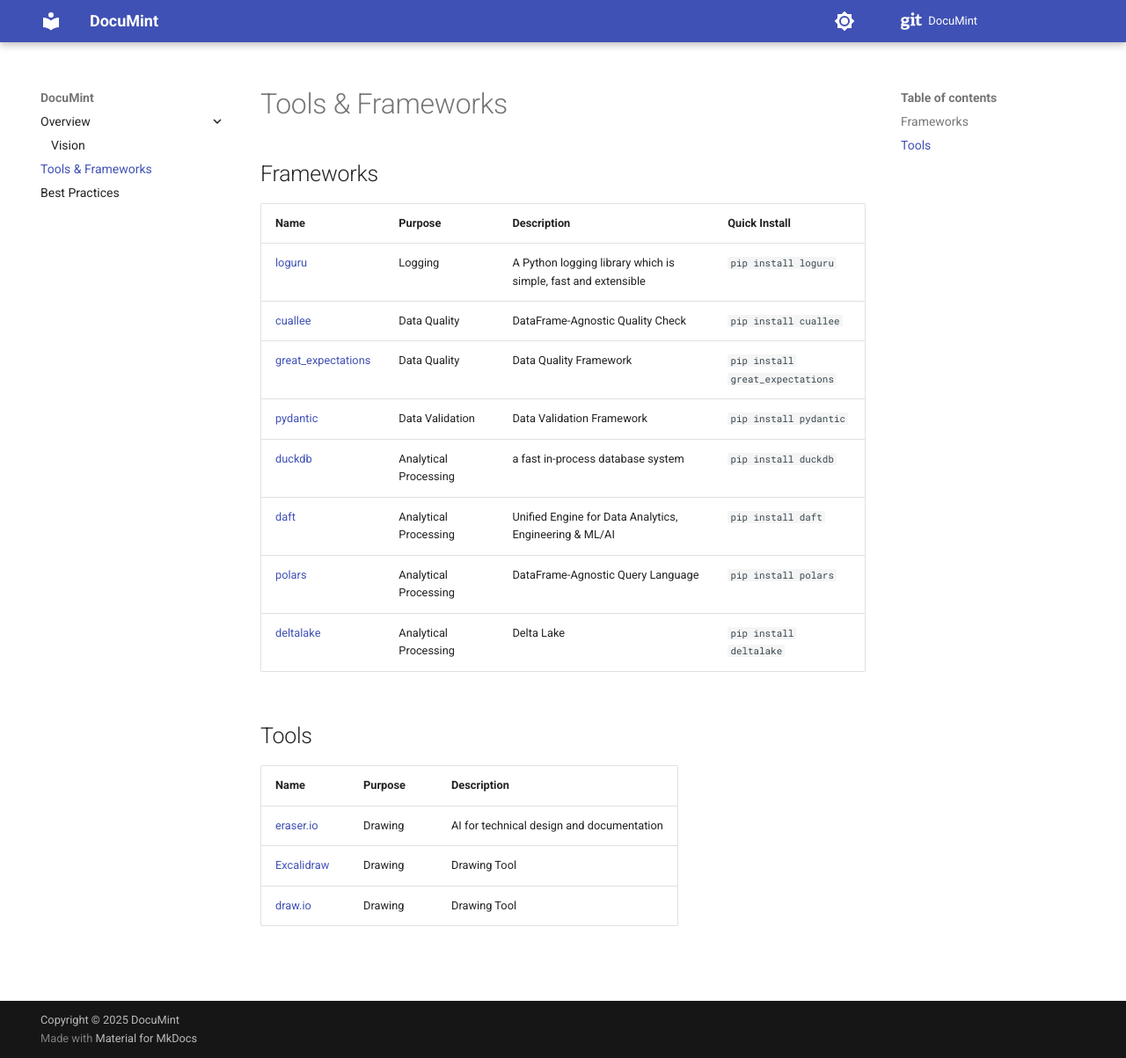
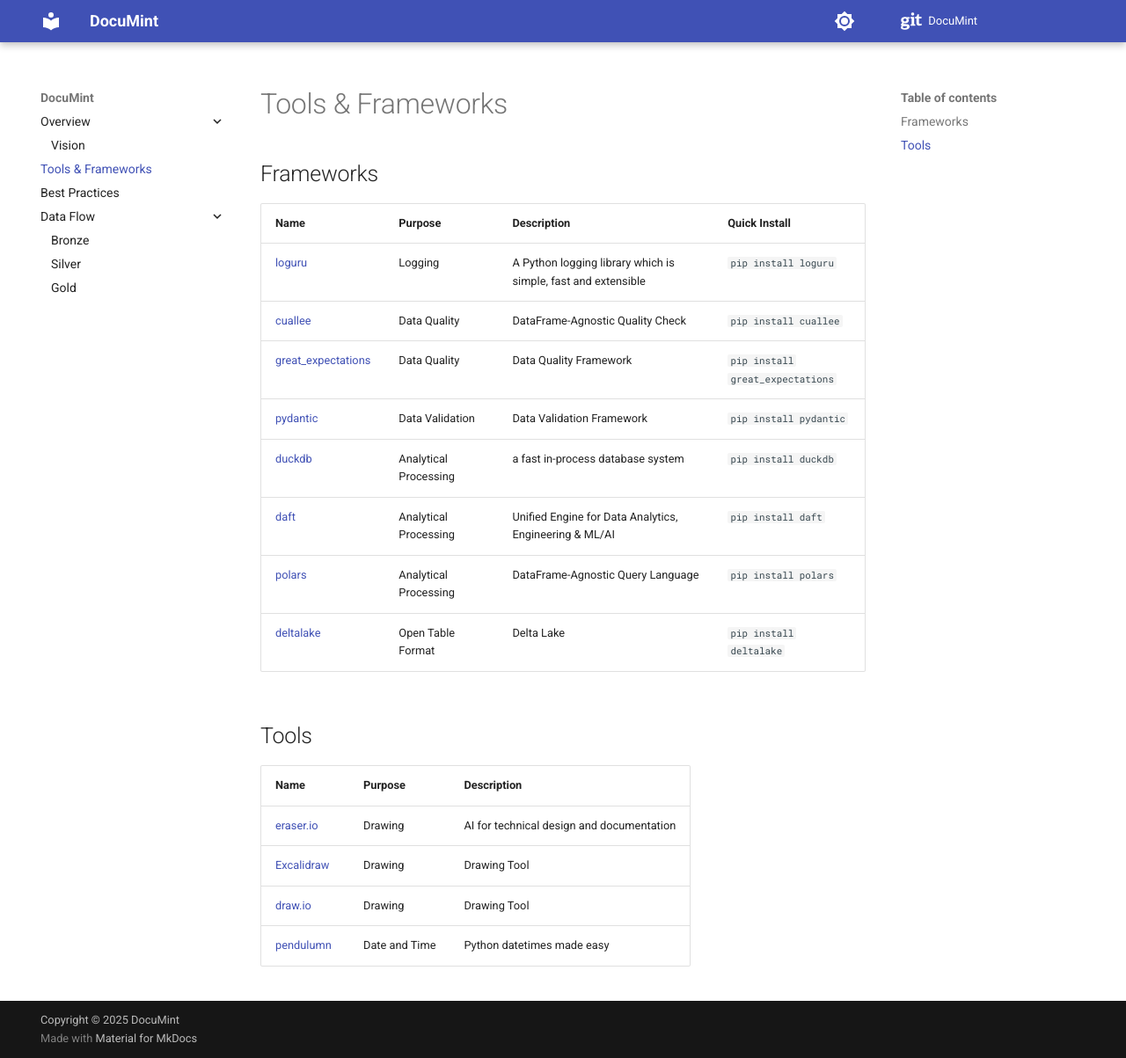
Before and after one commit to g-kannan/documint, an MkDocs documentation site: the page built from docs/02_Tools_Frameworks/Python.md, in a window 1280 px wide and 1203 px high. Shown: the whole window at 88% size. Built offline with MkDocs 1.6.1 and Material for MkDocs 9.7.7, drawn with Linux system fonts in a browser that asks for light colours; comment, search, counter and statistics services are not loaded.

Commit message:
Add documentation for data flow layers and tools, including Bronze, Silver, and Gold layers, and enhance Python frameworks section

```diff
--- a/docs/02_Tools_Frameworks/Python.md
+++ b/docs/02_Tools_Frameworks/Python.md
@@ -9,7 +9,7 @@
 | [duckdb](https://duckdb.org/) | Analytical Processing | a fast in-process database system | `pip install duckdb` |
 | [daft](https://github.com/Eventual-Inc/Daft) | Analytical Processing | Unified Engine for Data Analytics, Engineering & ML/AI | `pip install daft` |
 | [polars](https://docs.pola.rs/) | Analytical Processing | DataFrame-Agnostic Query Language | `pip install polars` |
-| [deltalake](https://github.com/delta-io/delta-rs) | Analytical Processing | Delta Lake | `pip install deltalake` |
+| [deltalake](https://github.com/delta-io/delta-rs) | Open Table Format | Delta Lake | `pip install deltalake` |
 
 ## Tools
 | Name | Purpose | Description |
@@ -17,3 +17,4 @@
 | [eraser.io](https://eraser.io/) | Drawing | AI for technical design and documentation |
 | [Excalidraw](https://excalidraw.com/) | Drawing | Drawing Tool |
 | [draw.io](https://www.draw.io/) | Drawing | Drawing Tool |
+| [pendulumn](https://github.com/python-pendulum/pendulum) | Date and Time | Python datetimes made easy | `pip install pendulum` |
--- a/mkdocs.yml
+++ b/mkdocs.yml
@@ -25,6 +25,7 @@ theme:
     - search.suggest
     - content.code.copy
     - navigation.expand
+    - content.code.select
   palette:
     # Palette toggle for light mode
     - media: "(prefers-color-scheme: light)"
@@ -52,3 +53,7 @@ nav:
       - Vision: 01_Overview/vision.md
   - Tools & Frameworks: 02_Tools_Frameworks/Python.md
   - Best Practices: 04_Best_Practices/Cloud_Service_Providers.md
+  - Data Flow:
+      - Bronze: 03_DataFlow/02_Bronze/Bronze.md
+      - Silver: 03_DataFlow/03_Silver/Silver.md
+      - Gold: 03_DataFlow/04_Gold/Gold.md
```
Also changed, not shown: docs/03_DataFlow/01_Source/DataSources.md (added, +10 -0 lines), docs/03_DataFlow/02_Bronze/Bronze.md (added, +43 -0 lines), docs/03_DataFlow/03_Silver/Silver.md (added, +5 -0 lines), docs/03_DataFlow/04_Gold/Gold.md (added, +5 -0 lines), docs/05_Data_Platforms/BigQuery.md (+4 -0 lines), docs/05_Data_Platforms/Databricks.md (+5 -0 lines).
